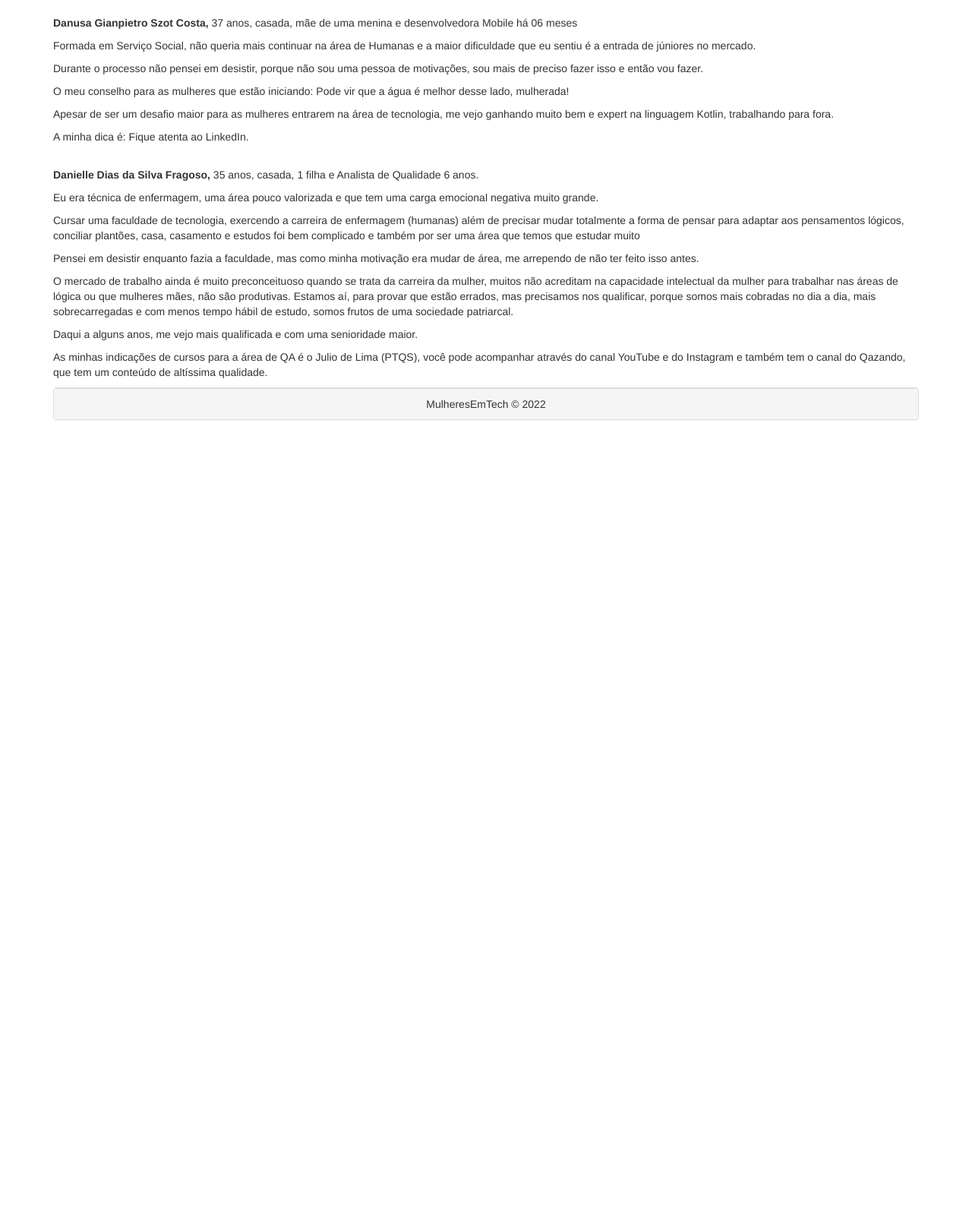
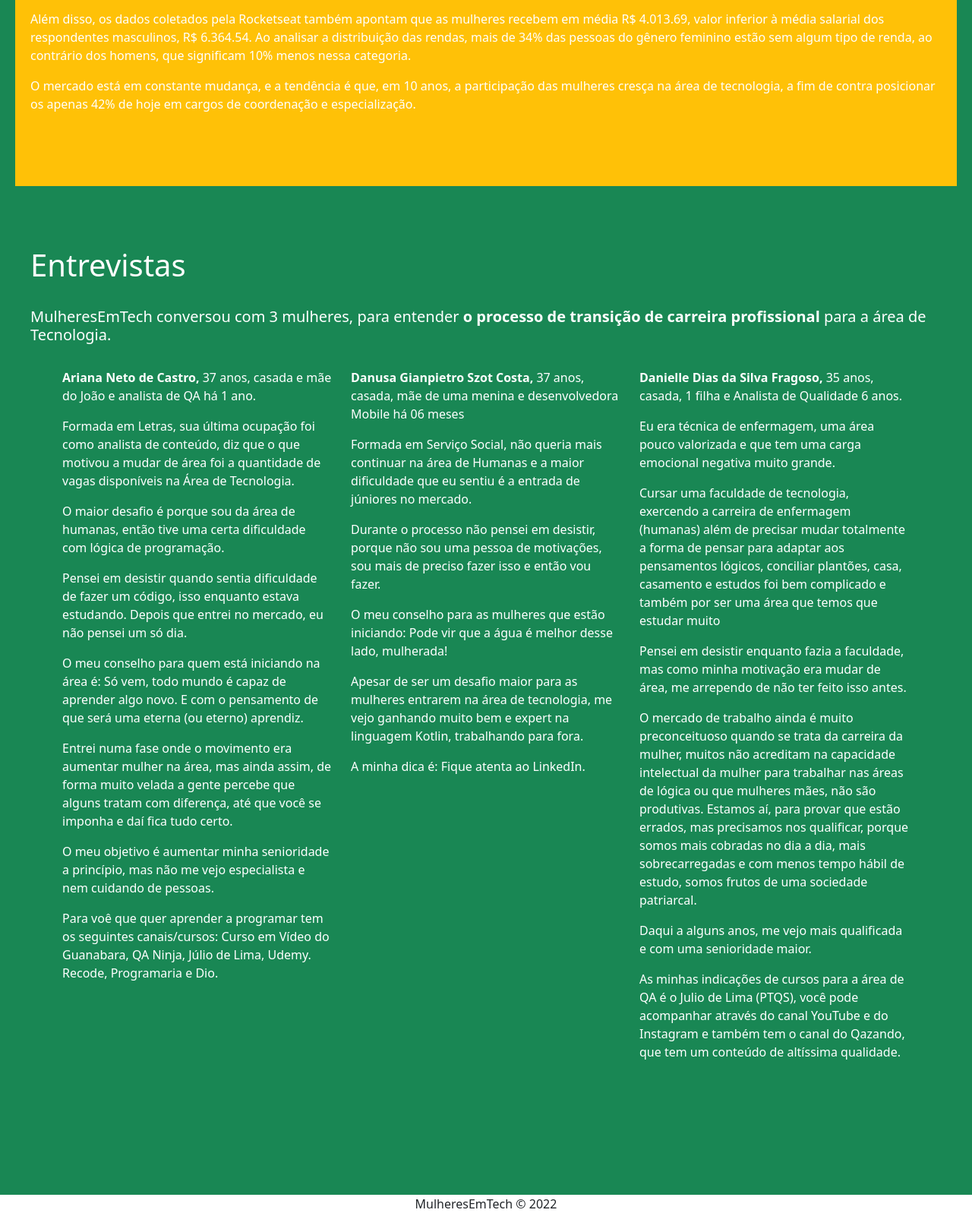
Before and after one commit to biabia2/Projeto-ODS-Tecnologia, a plain HTML site: page index.html in a window 1280 px wide. Shown: the part 1155-2752 px from the top of the page at 76% size. Before the commit the page ends 1728 px from the top, so only its background shows below. Drawn offline with nearby package versions, Linux system fonts and the light colour scheme.

Commit message:
Alterei o Layout

```diff
--- a/index.html
+++ b/index.html
@@ -4,37 +4,37 @@
   <title>Igualdade de Gênero</title>
   <meta charset="utf-8">
   <meta name="viewport" content="width=device-width, initial-scale=1">
-  <link rel="stylesheet" href="https://maxcdn.bootstrapcdn.com/bootstrap/3.4.1/css/bootstrap.min.css">
-  <script src="https://ajax.googleapis.com/ajax/libs/jquery/3.6.0/jquery.min.js"></script>
-  <script src="https://maxcdn.bootstrapcdn.com/bootstrap/3.4.1/js/bootstrap.min.js"></script>
+  <link href="https://cdn.jsdelivr.net/npm/bootstrap@5.1.3/dist/css/bootstrap.min.css" rel="stylesheet">
+  <script src="https://cdn.jsdelivr.net/npm/bootstrap@5.1.3/dist/js/bootstrap.bundle.min.js"></script>
+  <link rel="stylesheet" href="styles.css">
+  <style>
+  body {
+      position: relative;
+  }
+  </style>
 </head>
-<body>
+<body data-bs-spy="scroll" data-bs-target=".navbar" data-bs-offset="50">
 
-  <nav class="navbar navbar-inverse">
+<nav class="navbar navbar-expand-sm bg-dark navbar-dark fixed-top">
   <div class="container-fluid">
-      <div class="navbar-header">
-        <a class="navbar-brand" href="#">MulheresEmTech</a>
-      </div>
-      <ul class="nav navbar-nav">
-        <li class="active"><a href="#">Home</a></li>
-        <li><a href="#">Quem somos</a></li>
-        <li><a href="#">Entrevistas</a></li>
+    <ul class="navbar-nav">
+      <li class="nav-item">
+        <a class="nav-link" href="#section1">Quem Somos</a>
+      </li>
+      <li class="nav-item">
+        <a class="nav-link" href="#section2">Mercado de trabalho</a>
+      </li>
+      <li class="nav-item">
+        <a class="nav-link" href="#section3">Entrevistas</a>
+      </li>
     </ul>
-      <form class="navbar-form navbar-left" action="/action_page.php">
-        <div class="form-group">
-          <input type="text" class="form-control" placeholder="O que procura?" name="search">
-        </div>
-        <button type="submit" class="btn btn-default">Buscar</button>
-      </form>
   </div>
 </nav>
 
-
-<div class="jumbotron text-center">
-  <h1>OBJETIVOS DE DESENVOLVIMENTO SUSTENTÁVEL</h1>
-    <h2>IGUALDADE DE GÊNERO</h2>
-</div>
-
+<div id="section1" class="container-fluid bg-success text-white" style="padding:80px 20px;">
+    <div id="Sessão 1" class="container-fluid bg-success text-white" style="padding:80px 20px;">
+        <br>
+        <h1>Quem Somos</h1>
         <div class="container">
       <div class="row">
         <div class="col-sm-4">
@@ -54,59 +54,64 @@
         </div>
       </div>
     </div>
+      </div>
 
+<div id="section2" class="container-fluid bg-warning" style="padding:80px 20px;">
+  <h1>Mercado de Trabalho</h1>
+  <br>
+  <h4>Desigualdade de gênero: no mercado de desenvolvedores, apenas 12% são mulheres.</h4>
+  <br>
+  <p>Os desenvolvedores do sexo masculino são a maioria do mercado, sendo 87% contra 12% de mulheres e mais 1% não binário. Isso mostra que o setor de TI ainda é bastante desigual, mesmo com vários projetos de capacitação na área e cursos, as mulheres ainda representam apenas 20% dos profissionais de tecnologia. Segundo a pesquisa da Women in Technology, que entrevistou trabalhadores de países latinos para entender a razão por trás da escassez das lideranças femininas na tecnologia, 47% das respostas de brasileiras dizem que um dos principais fatores é a falta de inspiração e modelos a seguir.</p>
+  <p>Além disso, os dados coletados pela Rocketseat também apontam que as mulheres recebem em média R$ 4.013.69, valor inferior à média salarial dos respondentes masculinos, R$ 6.364.54. Ao analisar a distribuição das rendas, mais de 34% das pessoas do gênero feminino estão sem algum tipo de renda, ao contrário dos homens, que significam 10% menos nessa categoria.</p>
+  <p>O mercado está em constante mudança, e a tendência é que, em 10 anos, a participação das mulheres cresça na área de tecnologia, a fim de contra posicionar os apenas 42% de hoje em cargos de coordenação e especialização.</p>
+</div>
+
+<div id="section3" class="container-fluid bg-success text-white" style="padding:80px 20px;">
+        <h1>Entrevistas</h1>
+        <br>
+        <h5>MulheresEmTech conversou com 3 mulheres, para entender <strong> o processo de transição de carreira profissional</strong> para a área de Tecnologia.</h5>
+        <br>
         <div class="container">
-  <h2>Entrevistas</h2>
-  <h4>MulheresEmTech entrevistou 3 mulheres, sobre <strong> o processo de transição de carreira profissional</strong> para a área de Tecnologia.</h4>
-  <div class="card bg-primary"></div>
+      <div class="row">
+        <div class="col-sm-4">
         <p><strong>Ariana Neto de Castro,</strong> 37 anos, casada e mãe do João e analista de QA há 1 ano.</p>
-  <div class="card-deck">
-        <p class="card-text"><p>Formada em Letras, sua última ocupação foi como analista de conteúdo, diz que o que motivou a mudar de área foi a quantidade de vagas disponíveis na Área de Tecnologia.</p>
-        <p class="card-text">O maior desafio é porque sou da área de humanas, então tive uma certa dificuldade com lógica de programação.</p>
-        <p class="card-text">Pensei em desistir quando sentia dificuldade de fazer um código, isso enquanto estava estudando. Depois que entrei no mercado, eu não pensei um só dia.</p>
-        <p class="card-text">O meu conselho para quem está iniciando na área é: Só vem, todo mundo é capaz de aprender algo novo. E com o pensamento de que será uma eterna (ou eterno) aprendiz.</p>
-        <p class="card-text">Entrei numa fase onde o movimento era aumentar mulher na área, mas ainda assim, de forma muito velada a gente percebe que alguns tratam com diferença, até que você se imponha e daí fica tudo certo.</p>
-        <p class="card-text">O meu objetivo é aumentar minha senioridade a princípio, mas não me vejo especialista e nem cuidando de pessoas.</p>
-        <p class="card-text">Para voê que quer aprender a programar tem os seguintes canais/cursos: Curso em Vídeo do Guanabara, QA Ninja, Júlio de Lima, Udemy. Recode, Programaria e Dio.</p>
+        <p>Formada em Letras, sua última ocupação foi como analista de conteúdo, diz que o que motivou a mudar de área foi a quantidade de vagas disponíveis na Área de Tecnologia.</p>
+        <p>O maior desafio é porque sou da área de humanas, então tive uma certa dificuldade com lógica de programação.</p>
+        <p>Pensei em desistir quando sentia dificuldade de fazer um código, isso enquanto estava estudando. Depois que entrei no mercado, eu não pensei um só dia.</p>
+        <p>O meu conselho para quem está iniciando na área é: Só vem, todo mundo é capaz de aprender algo novo. E com o pensamento de que será uma eterna (ou eterno) aprendiz.</p>
+        <p>Entrei numa fase onde o movimento era aumentar mulher na área, mas ainda assim, de forma muito velada a gente percebe que alguns tratam com diferença, até que você se imponha e daí fica tudo certo.</p>
+        <p>O meu objetivo é aumentar minha senioridade a princípio, mas não me vejo especialista e nem cuidando de pessoas.</p>
+        <p>Para voê que quer aprender a programar tem os seguintes canais/cursos: Curso em Vídeo do Guanabara, QA Ninja, Júlio de Lima, Udemy. Recode, Programaria e Dio.</p>
+        </div>
+        <div class="col-sm-4">
+        <p><strong>Danusa Gianpietro Szot Costa,</strong> 37 anos, casada, mãe de uma menina e desenvolvedora Mobile há 06 meses</p>
+        <p>Formada em Serviço Social, não queria mais continuar na área de Humanas e a maior dificuldade que eu sentiu é a entrada de júniores no mercado.</p>
+        <p>Durante o processo não pensei em desistir, porque não sou uma pessoa de motivações, sou mais de preciso fazer isso e então vou fazer.</p>
+        <p>O meu conselho para as mulheres que estão iniciando: Pode vir que a água é melhor desse lado, mulherada!</p>
+        <p>Apesar de ser um desafio maior para as mulheres entrarem na área de tecnologia, me vejo ganhando muito bem e expert na linguagem Kotlin, trabalhando para fora.</p>
+        <p>A minha dica é: Fique atenta ao LinkedIn.</p>
+        </div>
+        <div class="col-sm-4">
+        <p><strong>Danielle Dias da Silva Fragoso,</strong> 35 anos, casada, 1 filha e Analista de Qualidade 6 anos.</p>
+        <p>Eu era técnica de enfermagem, uma área pouco valorizada e que tem uma carga emocional negativa muito grande.</p>
+        <p>Cursar uma faculdade de tecnologia, exercendo a carreira de enfermagem (humanas) além de precisar mudar totalmente a forma de pensar
+        para adaptar aos pensamentos lógicos, conciliar plantões, casa, casamento e estudos foi bem complicado e também por ser uma área que temos que estudar muito</p>
+        <p>Pensei em desistir enquanto fazia a faculdade, mas como minha motivação era mudar de área, me arrependo de não ter feito isso antes.</p>
+        <p>O mercado de trabalho ainda é muito preconceituoso quando se trata da carreira da mulher, muitos não acreditam na capacidade intelectual da mulher
+        para trabalhar nas áreas de lógica ou que mulheres mães, não são produtivas. Estamos aí, para provar que estão errados, mas precisamos nos qualificar, porque somos mais cobradas no dia a dia, mais sobrecarregadas e com menos tempo hábil de estudo,
+        somos frutos de uma sociedade patriarcal.</p>
+        <p>Daqui a alguns anos, me vejo mais qualificada e com uma senioridade maior.</p>
+        <p>As minhas indicações de cursos para a área de QA é o Julio de Lima (PTQS), você pode acompanhar através do canal YouTube e do Instagram e também tem o canal do Qazando, que tem um conteúdo de altíssima qualidade.</p>
     </div>
       </div>
     </div>
-<br>
-<div class="container">
-  <div class="card bg-primary"></div>
-  <p><strong>Danusa Gianpietro Szot Costa,</strong> 37 anos, casada, mãe de uma menina e desenvolvedora Mobile há 06 meses</p>
-  <div class="card-deck">
-        <p class="card-text"><p>Formada em Serviço Social, não queria mais continuar na área de Humanas e a maior dificuldade que eu sentiu é a entrada de júniores no mercado.</p>
-        <p class="card-text">Durante o processo não pensei em desistir, porque não sou uma pessoa de motivações, sou mais de preciso fazer isso e então vou fazer.</p>
-        <p class="card-text">O meu conselho para as mulheres que estão iniciando: Pode vir que a água é melhor desse lado, mulherada!</p>
-        <p class="card-text">Apesar de ser um desafio maior para as mulheres entrarem na área de tecnologia, me vejo ganhando muito bem e expert na linguagem Kotlin, trabalhando para fora.</p>
-        <p class="card-text">A minha dica é: Fique atenta ao LinkedIn.</p>
       </div>
   </div>
 </div>
 
-<br>
-<div class="container">
-  <div class="card bg-primary"></div>
-  <p><strong>Danielle Dias da Silva Fragoso,</strong> 35 anos, casada, 1 filha e Analista de Qualidade 6 anos.</p>
-  <div class="card-deck">
-        <p class="card-text"><p>Eu era técnica de enfermagem, uma área pouco valorizada e que tem uma carga emocional negativa muito grande.</p>
-        <p class="card-text">Cursar uma faculdade de tecnologia, exercendo a carreira de enfermagem (humanas) além de precisar mudar totalmente a forma de pensar
-        para adaptar aos pensamentos lógicos, conciliar plantões, casa, casamento e estudos foi bem complicado e também por ser uma área que temos que estudar muito</p>
-        <p class="card-text">Pensei em desistir enquanto fazia a faculdade, mas como minha motivação era mudar de área, me arrependo de não ter feito isso antes.</p>
-        <p class="card-text">O mercado de trabalho ainda é muito preconceituoso quando se trata da carreira da mulher, muitos não acreditam na capacidade intelectual da mulher
-        para trabalhar nas áreas de lógica ou que mulheres mães, não são produtivas. Estamos aí, para provar que estão errados, mas precisamos nos qualificar, porque somos mais cobradas no dia a dia, mais sobrecarregadas e com menos tempo hábil de estudo,
-        somos frutos de uma sociedade patriarcal.</p>
-        <p class="card-text">Daqui a alguns anos, me vejo mais qualificada e com uma senioridade maior.</p>
-        <p class="card-text">As minhas indicações de cursos para a área de QA é o Julio de Lima (PTQS), você pode acompanhar através do canal YouTube e do Instagram e também tem o canal do Qazando, que tem um conteúdo de altíssima qualidade.</p>
-      </div>
-  </div>
+ <div class="container-fluid">
+    <center><div class="panel-footer">MulheresEmTech &copy; 2022</div></center>
   </div>
 
-<div class="container">
-    <div class="panel panel-default">
-    <center><div class="panel-footer">MulheresEmTech &copy; 2022</div></center>
-  </div>
-</div>
 </body>
 </html>
```
Lines whose indentation alone changed are shown as unchanged.
